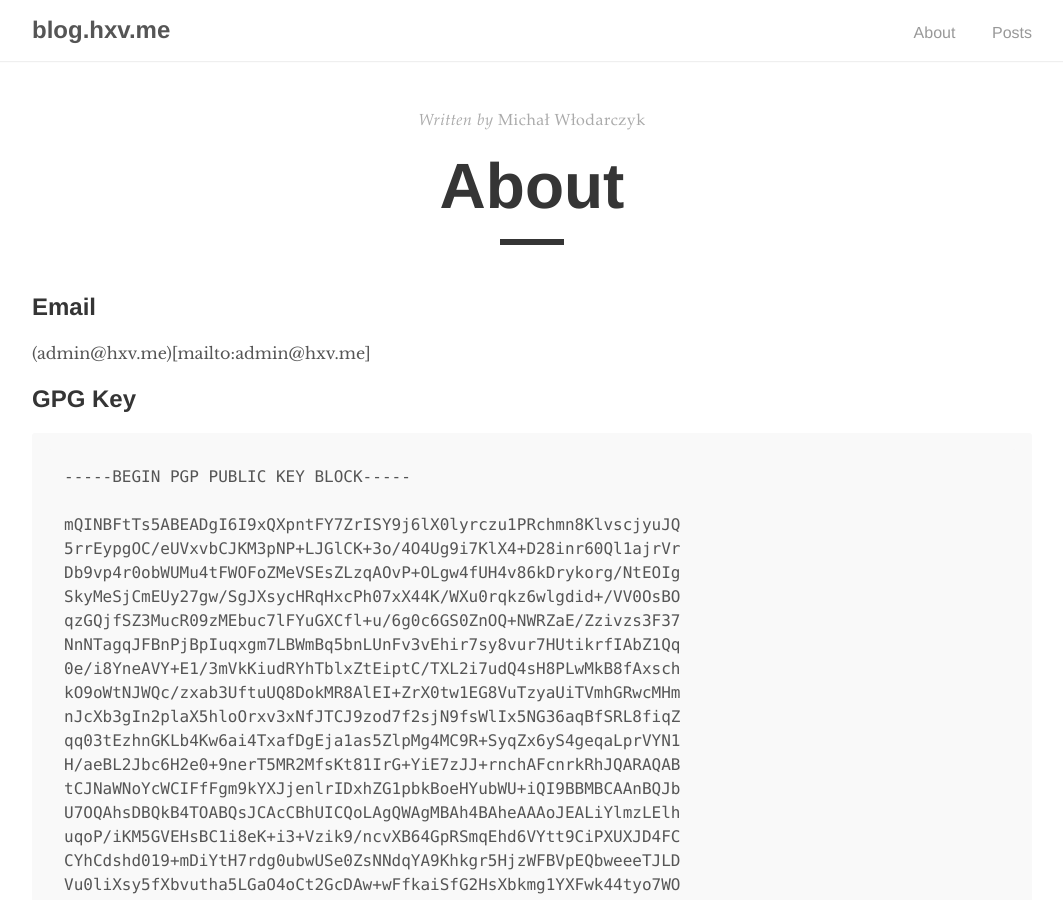
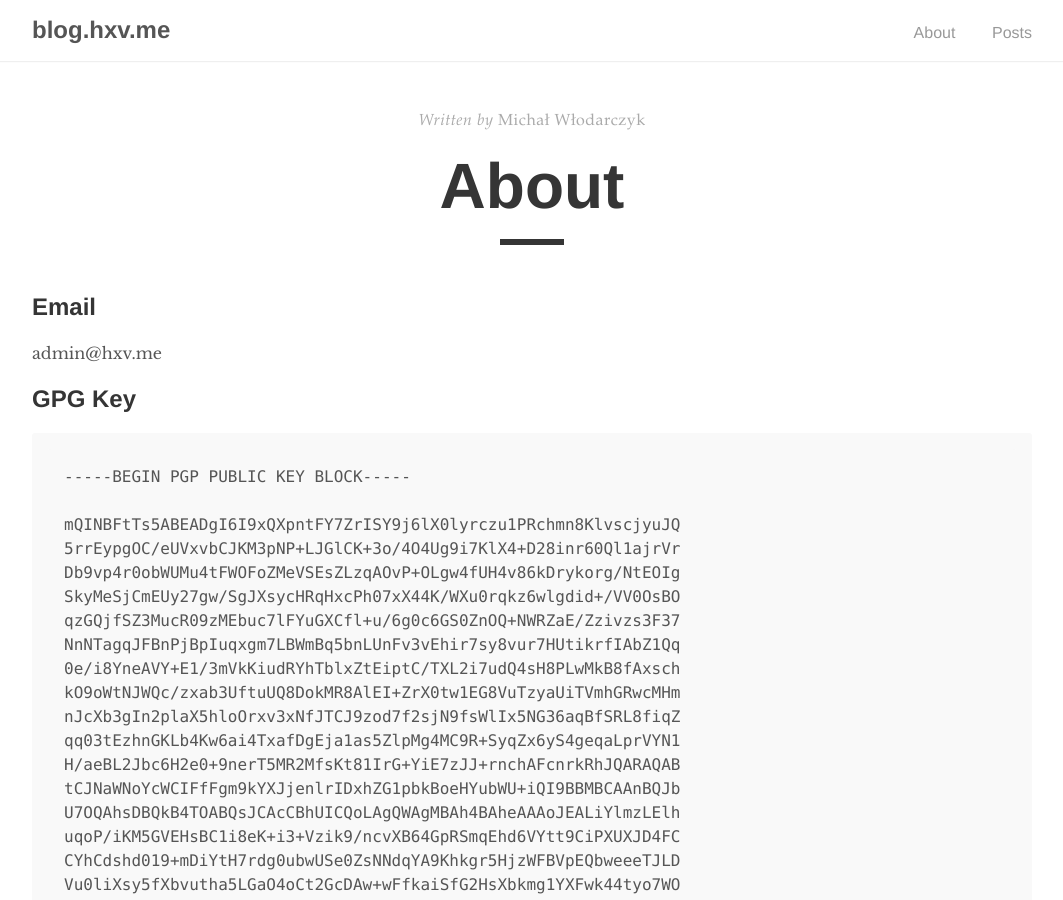
Before and after one commit to hxv/hxv.github.io, a Jekyll site: the page built from about.md, in a window 1280 px wide and 900 px high. Shown: the whole window, without its empty margins (108-1171 px from the left). Built offline with Jekyll 4.4.1, drawn with Linux system fonts in a browser that asks for light colours.

Commit message:
Remove link from email address in about page.

````diff
--- a/about.md
+++ b/about.md
@@ -6,7 +6,7 @@ permalink: /about/
 ---
 
 ## Email
-(admin@hxv.me)[mailto:admin@hxv.me]
+admin@hxv.me
 
 ## GPG Key
 ```
````
